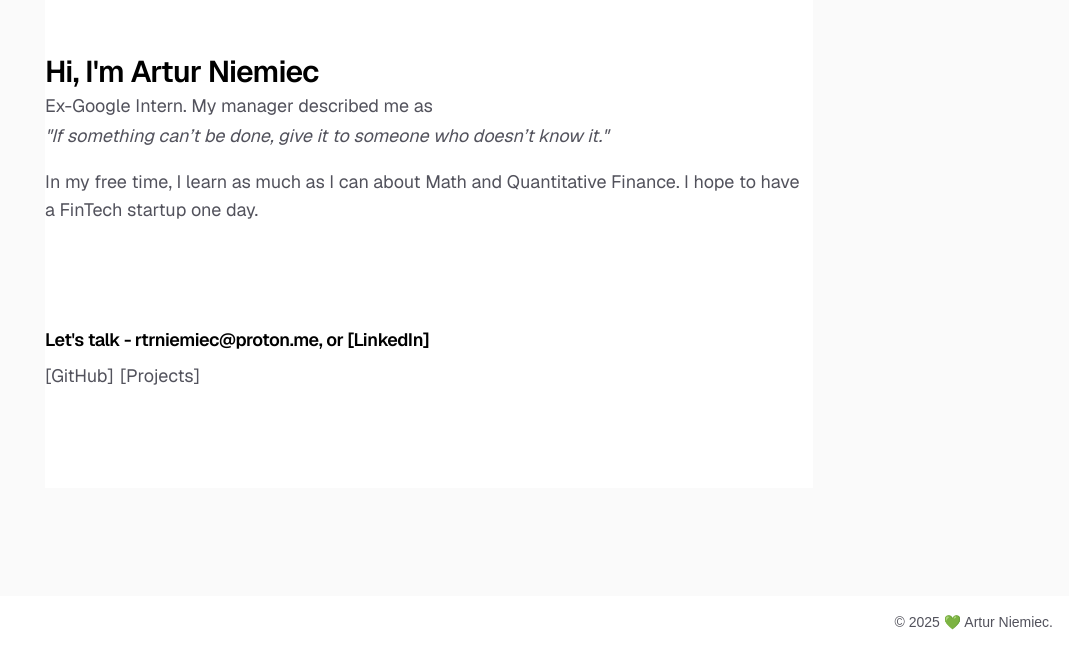
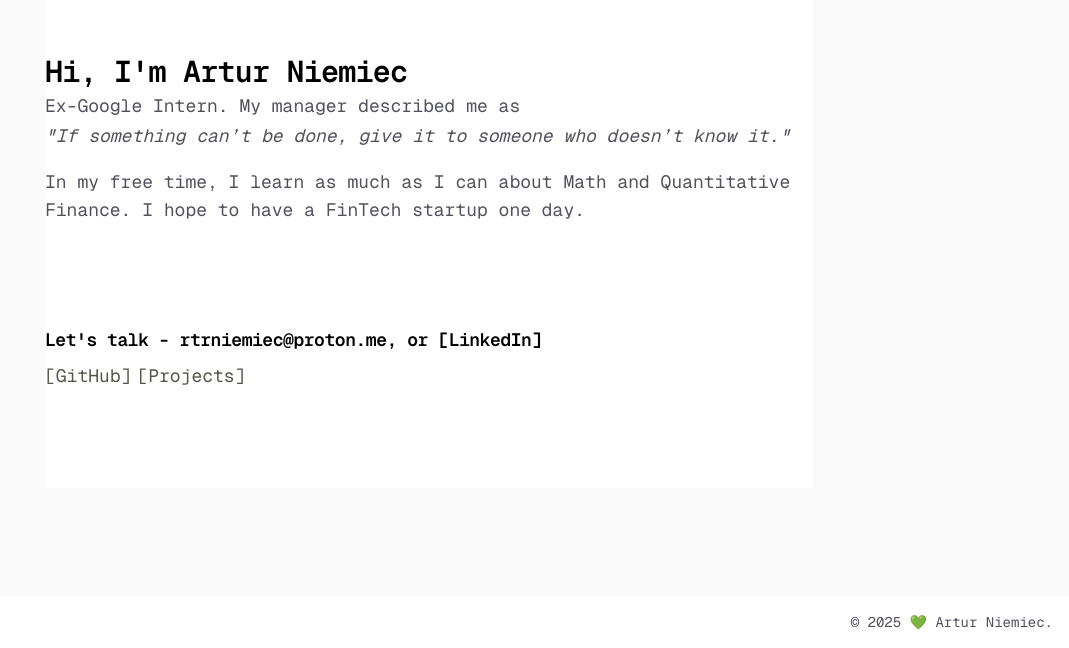
Before and after one commit to MrNtex/portfolio-v2, a Next.js app: page / in a window 1280 px wide. Shown: the part 152-800 px from the top of the page, without its empty margins (211-1280 px from the left). Built offline with nearby package versions, Linux system fonts and the light colour scheme.

Commit message:
style: update font styles for consistency; adjust layout to remove redundant font-family declaration.

```diff
--- a/app/globals.css
+++ b/app/globals.css
@@ -22,6 +22,6 @@
 body {
   background: var(--background);
   color: var(--foreground);
-  font-family: Arial, Helvetica, sans-serif;
+  font-family: var(--font-geist-mono), ui-monospace, SFMono-Regular, Menlo, Monaco, Consolas, "Liberation Mono", "Courier New", monospace;
   margin: 0;
 }
--- a/app/layout.tsx
+++ b/app/layout.tsx
@@ -25,7 +25,7 @@ export default function RootLayout({
   return (
     <html lang="en">
       <body
-        className={`${geistSans.variable} ${geistMono.variable} antialiased min-h-screen flex flex-col`}
+        className={`${geistSans.variable} ${geistMono.variable} antialiased min-h-screen flex flex-col font-mono`}
       >
         <main className="flex-1 flex flex-col">
           {children}
--- a/app/page.tsx
+++ b/app/page.tsx
@@ -2,7 +2,7 @@ import Image from "next/image";
 
 export default function Home() {
   return (
-    <div className="flex flex-1 items-center justify-center bg-zinc-50 font-sans dark:bg-black">
+  <div className="flex flex-1 items-center justify-center bg-zinc-50 dark:bg-black">
       <section className="flex w-full max-w-3xl flex-col items-center py-16 sm:py-24 bg-white dark:bg-black sm:items-start text-lg leading-8 text-zinc-600 dark:text-zinc-400">
         <h1 className="text-3xl font-semibold leading-10 tracking-tight text-black dark:text-zinc-50 ">
           Hi, I'm Artur Niemiec
@@ -26,7 +26,7 @@ export default function Home() {
         <h4 className="text-lg font-semibold leading-10 tracking-tight text-black dark:text-zinc-50">
           Let's talk - <a href="mailto:rtrniemiec@proton.me">rtrniemiec@proton.me</a>, or <a href="https://www.linkedin.com/in/artur-niemiec/"> [LinkedIn]</a>
         </h4>
-        <div className="flex gap-1.5">
+        <div className="flex gap-1.5 text-stone-600">
           <a href="https://github.com/MrNtex" target="_blank" rel="noopener noreferrer">[GitHub]</a>
           <a href="https://github.com/MrNtex" target="_blank" rel="noopener noreferrer">[Projects]</a>
         </div>
```
